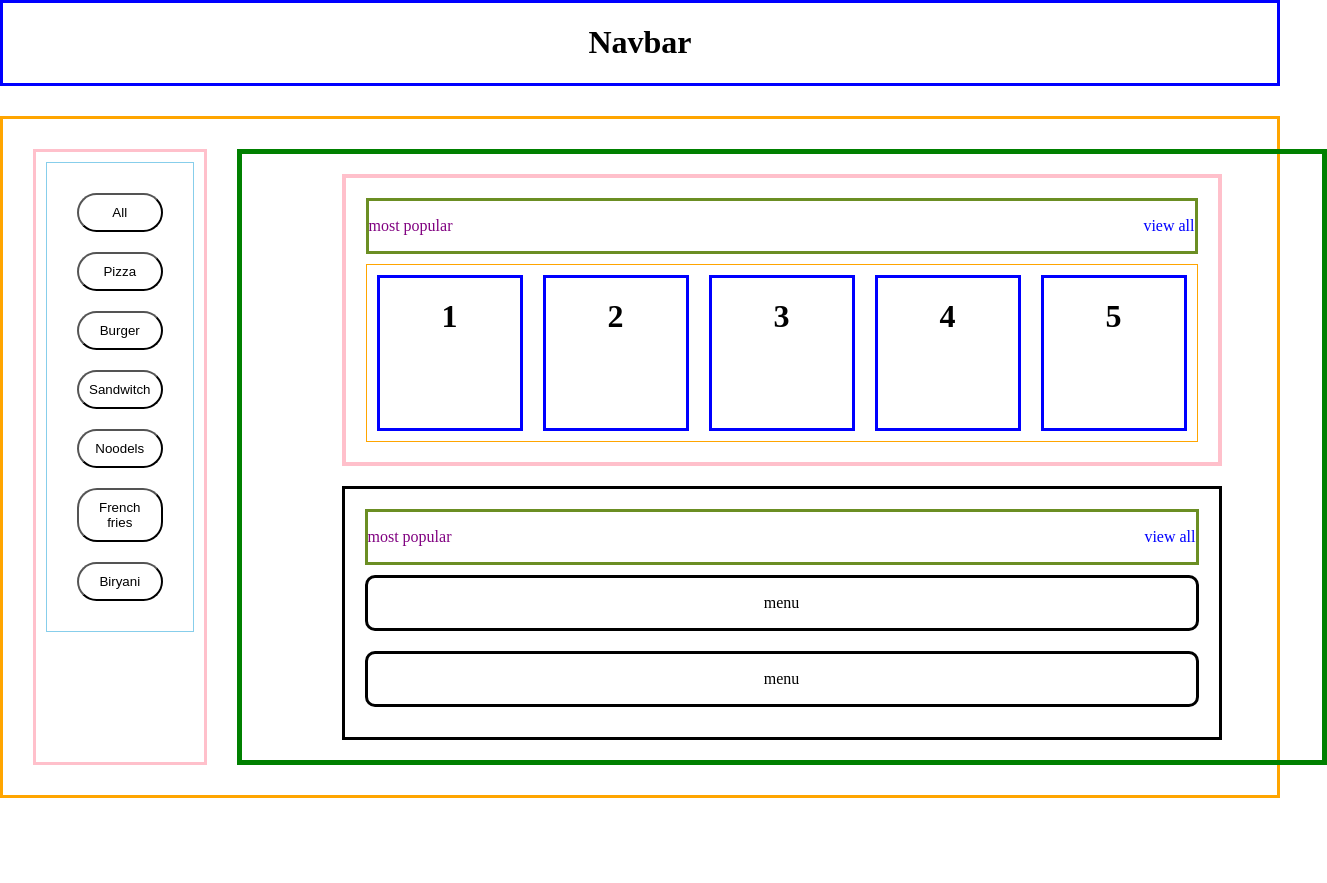
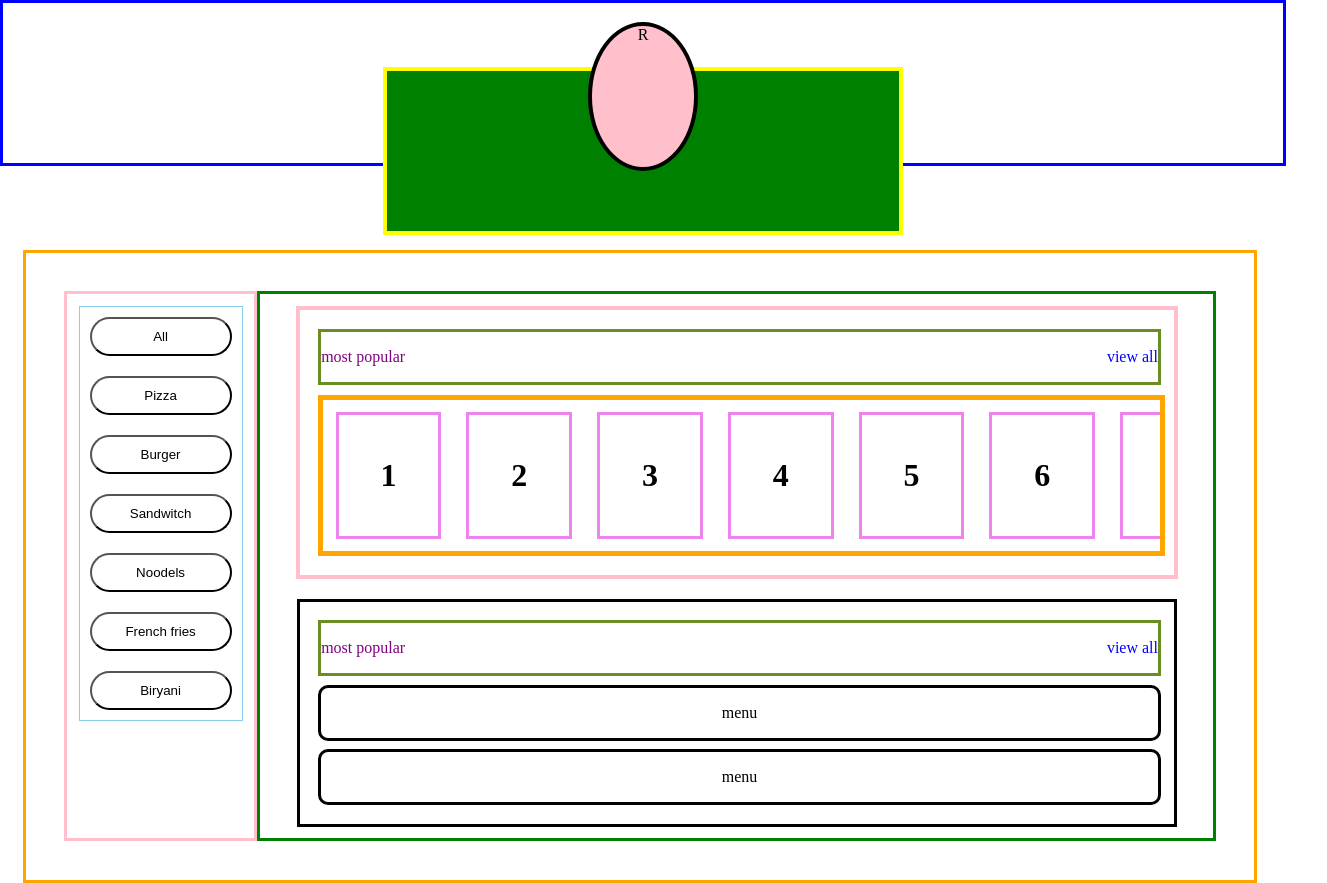
Before and after one commit to sindhu-149/resturant, a React (Create React App) app: page / in a window 1280 px wide. Shown: the whole page, 1327 px wide, since content can reach past the window. Before the commit the page ends 828 px from the top, so only its background shows below. Built offline with nearby package versions, Linux system fonts and the light colour scheme.

Commit message:
upadate 1

```diff
--- a/src/components/Card.js
+++ b/src/components/Card.js
@@ -1,5 +1,6 @@
 import React from 'react'
 const cards =[1,2,3,4,5,6,7,8,9,10,11,12,13,14]
+
 const Card = (props) => {
 
     const num = props.number
--- a/src/components/MenuCards.js
+++ b/src/components/MenuCards.js
@@ -4,15 +4,15 @@ const MenuCards = (props) => {
 
     const num = props.number
   return (
-    <div className='cardsList'>
+    <div className='menu-card-list'>
         {cards.slice(0,num).map(card =>
-         (<h1 className='card'>{card}</h1>
+         (<h1 className='menu-card'>{card}</h1>
          ))}
 
     </div>
   )
 }
 
-const totalCards =MenuCards.length
+const totalCards = MenuCards.length
 
 export default MenuCards
--- a/src/components/ResturantLayoutComponents/Category.js
+++ b/src/components/ResturantLayoutComponents/Category.js
@@ -23,7 +23,7 @@ const Category = () => {
 
     <div  className= "category" onClick={handleClick}>
       <p>menu</p>
-      <p  style={{display: text}}>
+      <p  className='menucards-list' style={{display: text}}>
       <MenuCards />
 
        </p>
--- a/src/components/ResturantLayoutComponents/MostPopular.js
+++ b/src/components/ResturantLayoutComponents/MostPopular.js
@@ -2,7 +2,7 @@ import React, { useState } from 'react'
 import{ Card  , totalCards}from '../Card'
 
 const MostPopular = () => {
-  const [wrap, setWrap] = useState("5")
+  const [wrap, setWrap] = useState("9")
   const [toogle,setToggle] = useState("false")
 
 function handleClick(){
@@ -11,7 +11,7 @@ function handleClick(){
     setToggle("true")
   }
   else{
-    setWrap("5")
+    setWrap("9")
     setToggle("false")
   }
 }
@@ -22,12 +22,14 @@ function handleClick(){
       <p className='head-name'>most popular</p>
       <p
       className='view-btn'
+
       onClick={handleClick}
       >view all</p>
     </div>
     <div  className='list'
     >
       <Card number={wrap} />
+
     </div>
 
     </div>
--- a/src/components/ResturantLayoutComponents/Navbar.js
+++ b/src/components/ResturantLayoutComponents/Navbar.js
@@ -4,8 +4,8 @@ const Navbar = () => {
 
   return (
     <div className='navbar'>
-    <h1 >Navbar</h1>
-    {/* <ResturantName /> */}
+    {/* <div className='title-bg'>S</div> */}
+    <ResturantName />
     </div>
   )
 }
--- a/src/components/ResturantLayoutComponents/ResturantName.js
+++ b/src/components/ResturantLayoutComponents/ResturantName.js
@@ -4,7 +4,8 @@ const ResturantName = () => {
 
   return (
     <>
-    <h1 className='resturant-name'>ResturantName</h1>
+    <div className='title-bg'>S</div>
+    <div className='resturant-name'>R</div>
     </>
   )
 }
--- a/src/index.css
+++ b/src/index.css
@@ -1,6 +1,11 @@
 
 body{
-  margin: 0;
+  margin: 0 ;
+  overflow: auto;
+}
+body::-webkit-scrollbar {
+  width: 0;
+  height: 0;
 }
 
 /* main */
@@ -16,15 +21,44 @@ body{
 .navbar{
   border:3px solid blue;
   text-align: center;
+  height: 20%;
+  position: absolute;
+  /* position: fixed; */
+  width: 100%;
+  /* padding-bottom: 100px; */
 
 }
 
 /* resturant name */
+.title-bg{
+  border:4px solid yellow;
+  background-color: green;
+  text-align:center;
+  position: absolute;
+  width:40%;
+  height: 100%;
+  left: 0;
+  right: 0;
+  margin-left: auto;
+  margin-right: auto;
+  margin-top: 5%;
 
+
+}
 .resturant-name{
-  border:4px solid pink;
+  border:4px solid black;
+  background-color: pink;
   text-align:center;
-  margin:0px 500px;
+  position: absolute;
+  width:8%;
+  height: 88%;
+  left: 0;
+  right: 0;
+  margin-left: auto;
+  margin-right: auto;
+  margin-top: 1.5%;
+  border-radius: 67%;
+
 }
 
 /* container */
@@ -32,22 +66,28 @@ body{
   border:3px solid orange;
   display:flex;
   flex-direction: row;
-  margin:30px 0px;
-  padding:30px;
+  margin-top: 250px;
+  padding:3%;
+  left: 0;
+  right: 0;
+  margin-left: auto;
+  margin-right: auto;
+  width:90%
 }
 
 /* sidebar and items */
 .sidebar{
   border:3px solid pink;
-  flex: 20%;
-  padding: 10px;
+  flex: 15%;
+  padding: 1%;
+
 
 }
 
 .itemsList{
   display: flex;
   flex-direction: column;
-  padding: 20px;
+  /* padding: 20px; */
   border:1px solid skyblue;
 }
 
@@ -65,11 +105,11 @@ body{
 
 /* menu conatiner */
 .menu-conatiner{
-  border:5px solid green;
-  margin:0px 30px;
+  border:3px solid green;
   text-align:center;
-  flex: 80%;
-  padding: 10px;
+  flex: 85%;
+  width:70%;
+  padding: 1%;
   display: flex;
   flex-direction: column;
 
@@ -78,13 +118,18 @@ body{
 /* most popular */
 .most-popular{
   border:4px solid pink;
-  margin:10px 90px;
+  width:90%;
+  left:0;
+  right: 0;
+  margin-left: auto;
+  margin-right: auto;
   display: flex;
   flex-direction: column;
-  padding:20px;
+  padding:2%;
 }
 .head{
   border:3px solid olivedrab;
+  width:100%;
   display: flex;
   flex-direction:row;
   justify-content:space-between;
@@ -96,17 +141,34 @@ body{
  color: blue;
 }
 .list{
-  border: 1px solid orange;
+  border: 5px solid orange;
+  width:100%;
+  left: 0;
+  right: 0;
+  margin-left: auto;
+  margin-right: auto;
   margin-top: 10px;
   display: flex;
   flex-direction: column-reverse;
+  overflow: auto;
+}
+.list::-webkit-scrollbar {
+  width: 0;
+  height: 0;
 }
 
 /* menu */
 .menu{
   border:3px solid black;
-  margin:10px 90px;
-  padding: 20px;
+  width:90%;
+  left:0;
+  right: 0;
+  margin-left: auto;
+  margin-right: auto;
+  margin-top: 20px;
+  /* margin:10px 90px; */
+  /* padding: 20px; */
+  padding:2%;
   display: flex;
   flex-direction: column;
   justify-content:space-between;
@@ -118,20 +180,24 @@ body{
   border:3px solid black;
   border-radius: 10px;
   background-color: white;
-  margin: 10px 0px;
+  left:0;
+  right: 0;
+  margin-left: auto;
+  margin-right: auto;
+  width: 100%;
+  margin-top: 1%;
 }
 .card{
-  border: 3px solid blue;
-  padding: 20px;
-  margin: 10px;
-  width:100px;
-  height:110px;
+  border: 3px solid violet;
+  padding: 5%;
+  margin: 1.5%;
 }
 .cardsList{
   display: flex;
   flex-direction: row;
   justify-content: space-between;
-  /* flex-wrap: wrap; */
+  /* width:500px;
+  flex-wrap: wrap; */
   flex-shrink: 0 ;
 
 }
@@ -142,6 +208,23 @@ body{
   text-align:center;
 }
 
+.menu-card{
+  border: 3px solid blue;
+  padding: 7%;
+  margin: 1.5%;
+  width:30%;
+
+}
+.menucards-list{
+  border: 3px solid red;
+
+
+}
+.menu-card-list{
+  display: flex;
+  flex-direction: row;
+  flex-wrap: wrap;
+}
 
 
 /* media queries */
@@ -153,6 +236,12 @@ body{
 
  .itemsList{
   flex-direction: row;
-  flex-wrap: wrap;
+  /* flex-wrap: wrap; */
+  overflow: auto;
  }
+
+ .itemsList::-webkit-scrollbar {
+  width: 0;
+  height: 0;
 }
+}
```
